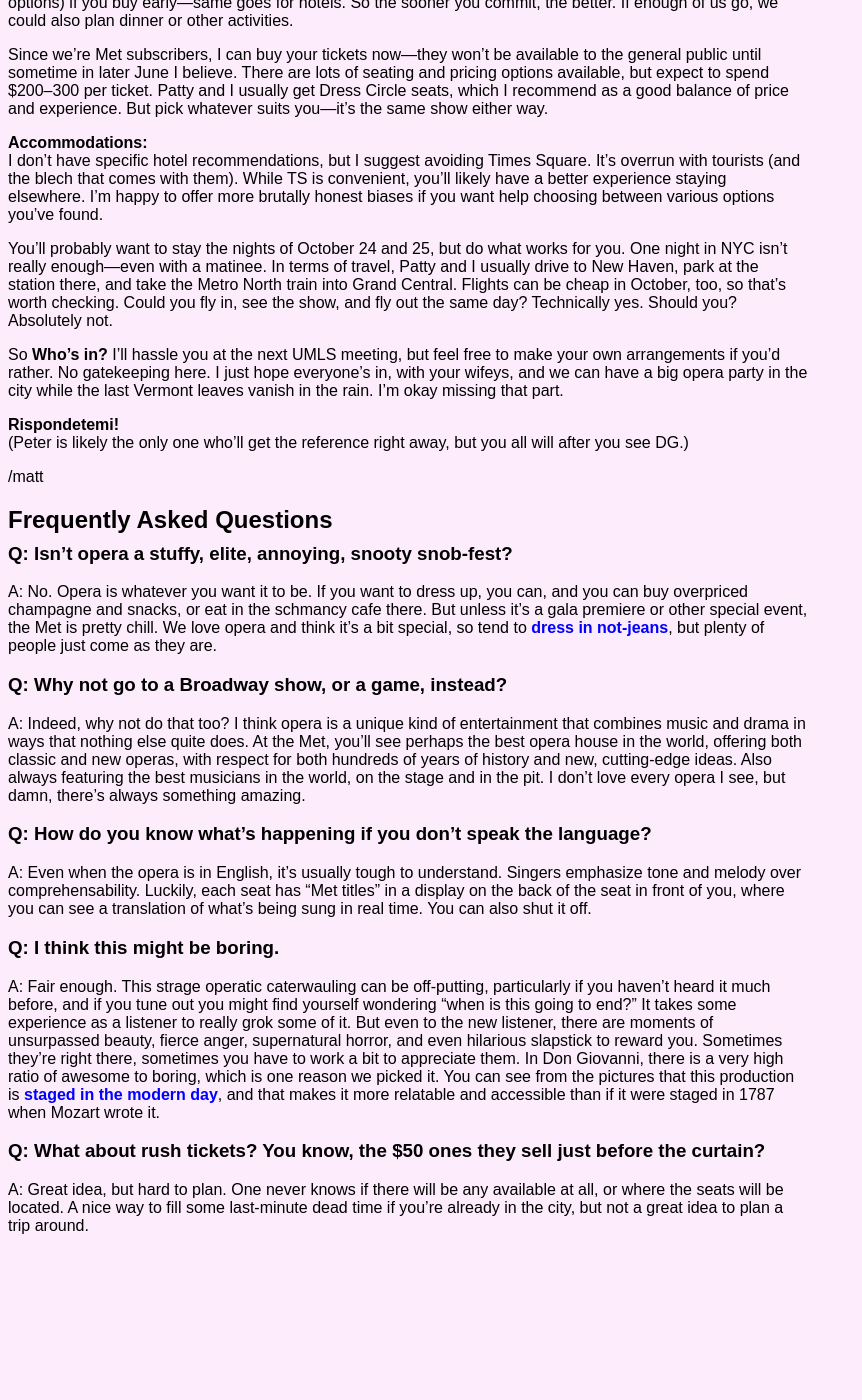
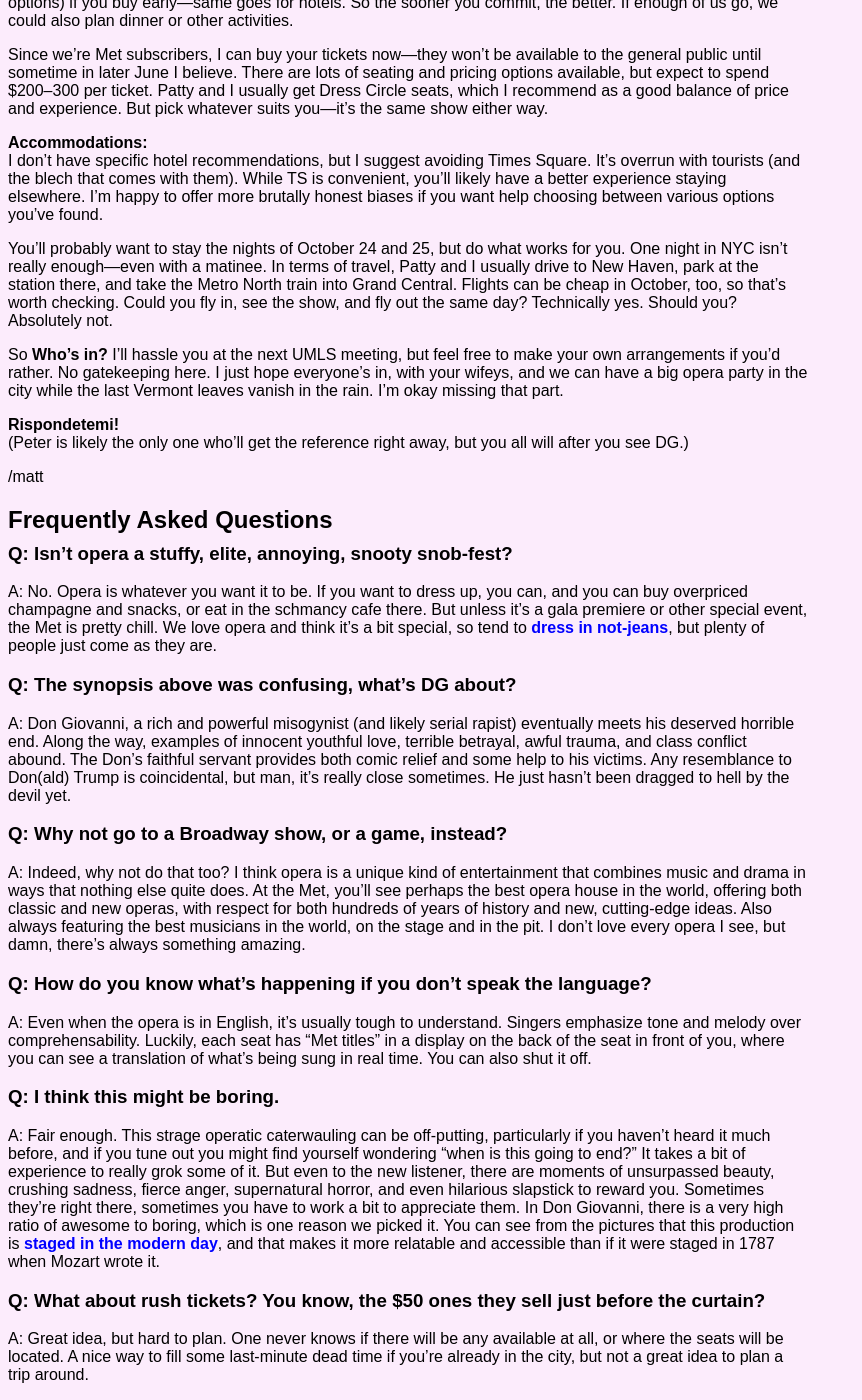
Before and after one commit to mkolon/mattkolon.com, a Jekyll site: the page built from _posts/2025-05-28-DG.md, in a window 1280 px wide and 1400 px high, scrolled down 724 px. Shown: the whole window, without its empty margins (0-862 px from the left). Built offline with Jekyll 4.4.1, drawn with Linux system fonts in a browser that asks for light colours; before the commit the page ends 1975 px from its top, so only the background shows below that; some of the changed text lies outside the part shown.

Commit message:
minor edits

```diff
--- a/_posts/2025-05-28-DG.md
+++ b/_posts/2025-05-28-DG.md
@@ -48,6 +48,9 @@
 ### Q: Isn't opera a stuffy, elite, annoying, snooty snob-fest?
 A: No. Opera is whatever you want it to be. If you want to dress up, you can, and you can buy overpriced champagne and snacks, or eat in the schmancy cafe there. But unless it's a gala premiere or other special event, the Met is pretty chill. We love opera and think it's a bit special, so tend to [dress in not-jeans](https://photos.google.com/share/AF1QipOnmyRT9zl2K7GrFnD2j2q2quYIb2FLLj-dFSin8afJo-R-kZm8zu4_QttxU3zuwA?key=eFNlb21XeHpNa2hRSU9MRVpYZUFiVDVnMHFQWWdR), but plenty of people just come as they are.
 
+### Q: The synopsis above was confusing, what's DG about?
+A: Don Giovanni, a rich and powerful misogynist (and likely serial rapist) eventually meets his deserved horrible end. Along the way, examples of innocent youthful love, terrible betrayal, awful trauma, and class conflict abound. The Don's faithful servant provides both comic relief and some help to his victims. Any resemblance to Don(ald) Trump is coincidental, but man, it's really close sometimes. He just hasn't been dragged to hell by the devil yet.
+
 ### Q: Why not go to a Broadway show, or a game, instead?
 A: Indeed, why not do that too? I think opera is a unique kind of entertainment that combines music and drama in ways that nothing else quite does. At the Met, you'll see perhaps the best opera house in the world, offering both classic and new operas, with respect for both hundreds of years of history and new, cutting-edge ideas. Also always featuring the best musicians in the world, on the stage and in the pit. I don't love every opera I see, but damn, there's always something amazing.
 
@@ -55,7 +58,10 @@
 A: Even when the opera is in English, it's usually tough to understand. Singers emphasize tone and melody over comprehensability. Luckily, each seat has "Met titles" in a display on the back of the seat in front of you, where you can see a translation of what's being sung in real time. You can also shut it off.
 
 ### Q: I think this might be boring.
-A: Fair enough. This strage operatic caterwauling can be off-putting, particularly if you haven't heard it much before, and if you tune out you might find yourself wondering "when is this going to end?" It takes some experience as a listener to really grok some of it. But even to the new listener, there are moments of unsurpassed beauty, fierce anger, supernatural horror, and even hilarious slapstick to reward you. Sometimes they're right there, sometimes you have to work a bit to appreciate them. In Don Giovanni, there is a very high ratio of awesome to boring, which is one reason we picked it. You can see from the pictures that this production is [staged in the modern day](https://www.metopera.org/season/2025-26-season/don-giovanni/), and that makes it more relatable and accessible than if it were staged in 1787 when Mozart wrote it.
+A: Fair enough. This strage operatic caterwauling can be off-putting, particularly if you haven't heard it much before, and if you tune out you might find yourself wondering "when is this going to end?" It takes a bit of experience to really grok some of it. But even to the new listener, there are moments of unsurpassed beauty, crushing sadness, fierce anger, supernatural horror, and even hilarious slapstick to reward you. Sometimes they're right there, sometimes you have to work a bit to appreciate them. In Don Giovanni, there is a very high ratio of awesome to boring, which is one reason we picked it. You can see from the pictures that this production is [staged in the modern day](https://www.metopera.org/season/2025-26-season/don-giovanni/), and that makes it more relatable and accessible than if it were staged in 1787 when Mozart wrote it.
+
+
+
 
 ### Q: What about rush tickets? You know, the $50 ones they sell just before the curtain?
 A: Great idea, but hard to plan. One never knows if there will be any available at all, or where the seats will be located. A nice way to fill some last-minute dead time if you're already in the city, but not a great idea to plan a trip around.
```
Also changed, not shown: other parts of _posts/2025-05-28-DG.md (+1 -1 lines).
